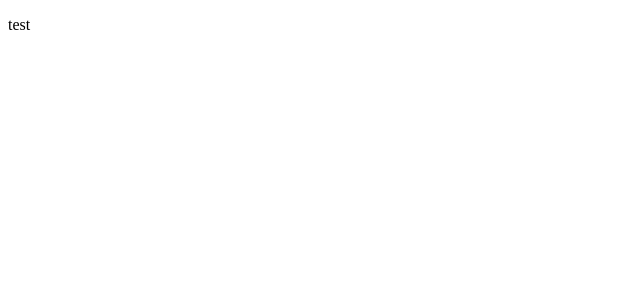
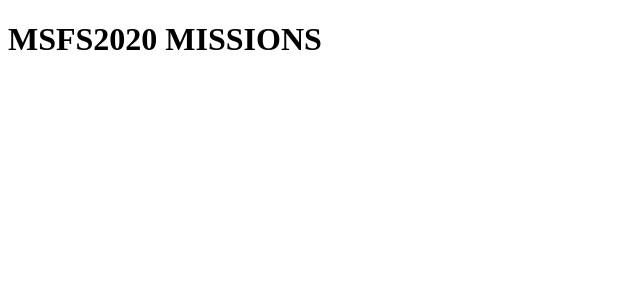
Before and after one commit to ToddGallegos/missions, a React (Create React App) app: page / in a window 1280 px wide. Shown: the top 300 px of the page, without its empty margins (0-640 px from the left). Built offline with nearby package versions, Linux system fonts and the light colour scheme.

Commit message:
almost ready

```diff
--- a/public/index.html
+++ b/public/index.html
@@ -2,32 +2,15 @@
 <html lang="en">
   <head>
     <meta charset="utf-8" />
-    <link rel="icon" href="%PUBLIC_URL%/favicon.ico" />
     <meta name="viewport" content="width=device-width, initial-scale=1" />
     <meta name="theme-color" content="#000000" />
     <meta
-      name="description"
-      content="Web site created using create-react-app"
+      name="Microsoft Flight Simulator 2020 Missions"
+      content="Microsoft Flight Simulator 2020 Missions"
     />
-    <link rel="apple-touch-icon" href="%PUBLIC_URL%/logo192.png" />
-    <!--
-      manifest.json provides metadata used when your web app is installed on a
-      user's mobile device or desktop. See https://developers.google.com/web/fundamentals/web-app-manifest/
-    -->
-    <link rel="manifest" href="%PUBLIC_URL%/manifest.json" />
-    <!--
-      Notice the use of %PUBLIC_URL% in the tags above.
-      It will be replaced with the URL of the `public` folder during the build.
-      Only files inside the `public` folder can be referenced from the HTML.
-
-      Unlike "/favicon.ico" or "favicon.ico", "%PUBLIC_URL%/favicon.ico" will
-      work correctly both with client-side routing and a non-root public URL.
-      Learn how to configure a non-root public URL by running `npm run build`.
-    -->
-    <title>React App</title>
+    <title>MSFS2020 Missions</title>
   </head>
   <body>
-    <noscript>You need to enable JavaScript to run this app.</noscript>
     <div id="root"></div>
     <!--
       This HTML file is a template.
--- a/src/App.js
+++ b/src/App.jsx
@@ -2,7 +2,7 @@
 function App() {
   return (
     <div className="App">
-      <p>test</p>
+      <h1>MSFS2020 MISSIONS</h1>
     </div>
   );
 }
```
Also changed, not shown: 1 other file (tests, documents, lock files or other folders).
